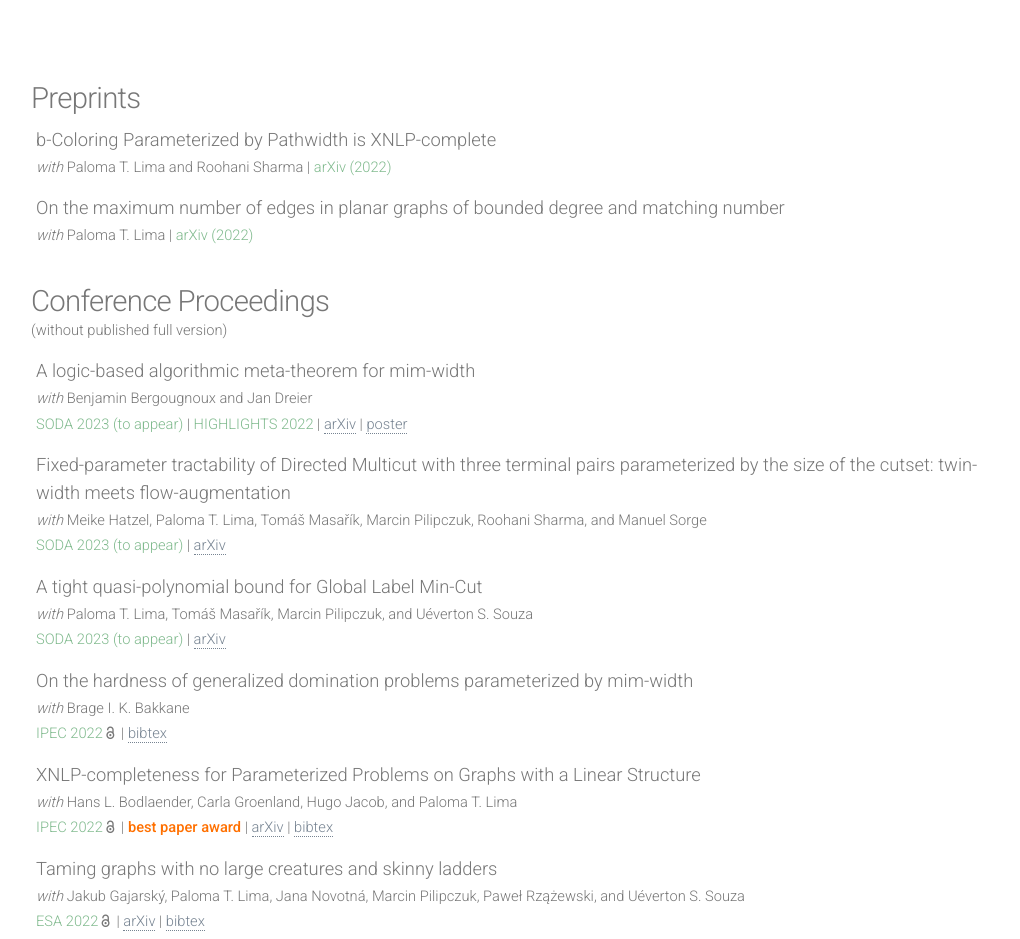
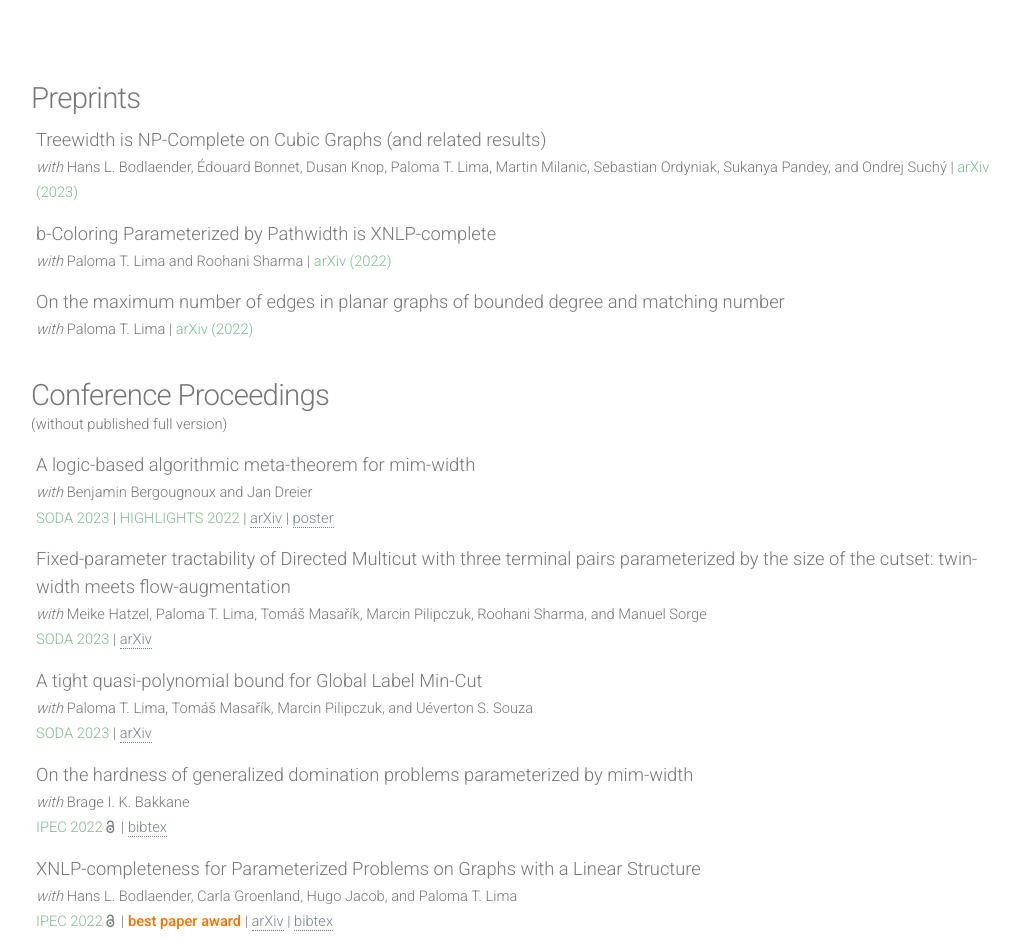
Before and after one commit to lars-jaffke/lars-jaffke.github.io, a plain HTML site: page publications.html in a window 1280 px wide. Shown: the part 363-1302 px from the top of the page, without its empty margins (129-1149 px from the left). Drawn offline with nearby package versions, Linux system fonts and the light colour scheme; files whose address does not match are found by name.

Commit message:
Publication update

```diff
--- a/publications.html
+++ b/publications.html
@@ -54,6 +54,10 @@
 				 <section>
 					 <h2>Preprints</h2>
 
+					 <div class="item"><span style='font-size:1.25em; margin-bottom:5px'>Treewidth is NP-Complete on Cubic Graphs (and related results)</span><br>
+					 <em>with</em> <a class='blanklnk' href='https://webspace.science.uu.nl/~bodla101/'>Hans L. Bodlaender</a>, <a class='blanklnk' href='http://perso.ens-lyon.fr/edouard.bonnet/index.htm'>&#201douard Bonnet</a>, <a class='blanklnk' href='https://knopdusa.pages.fit'>Dusan Knop</a>, <a class='blanklnk' href='https://itu.dk/~palt/'>Paloma T. Lima</a>, <a class='blanklnk' href='https://osebje.famnit.upr.si/~martin.milanic/'>Martin Milanic</a>, <a class='blanklnk' href='https://eps.leeds.ac.uk/computing/staff/8786/dr-sebastian-ordyniak'>Sebastian Ordyniak</a>, <a class='blanklnk' href='https://dblp.uni-trier.de/pid/283/7019.html'>Sukanya Pandey</a>, and <a class='blanklnk' href='https://fit.cvut.cz/en/faculty/people/5378-ondrej-suchy'>Ondrej Such&#253</a>
+					 | <a href='https://arxiv.org/abs/2301.10031/'>arXiv (2023)</a>
+					 </div>
 					 <div class="item"><span style='font-size:1.25em; margin-bottom:5px'>b-Coloring Parameterized by Pathwidth is XNLP-complete</span><br>
 					 <em>with</em> <a class='blanklnk' href='https://itu.dk/~palt/'>Paloma T. Lima</a> and <a class='blanklnk' href='https://people.mpi-inf.mpg.de/~rsharma/'>Roohani Sharma</a>
 					 | <a href='https://arxiv.org/abs/2209.07772/'>arXiv (2022)</a>
@@ -70,7 +74,7 @@
 					 <div class="item"><span style='font-size:1.25em; margin-bottom:5px'>A logic-based algorithmic meta-theorem for mim-width</span><br>
 					 <em>with</em> <a class='blanklnk' href='https://folk.uib.no/bbe089/'>Benjamin Bergougnoux</a> and <a class='blanklnk' href='https://www.ac.tuwien.ac.at/people/dreier/'>Jan Dreier</a>
 					<br>
-					 <a href='https://www.siam.org/conferences/cm/conference/soda23' title='34th Annual ACM-SIAM Symposium on Discrete Algorithms'>SODA 2023 (to appear)</a>
+					 <a href='https://epubs.siam.org/doi/10.1137/1.9781611977554.ch125' title='34th Annual ACM-SIAM Symposium on Discrete Algorithms'>SODA 2023</a>
 					 | <a href='https://highlights-conference.org/2022/'>HIGHLIGHTS 2022</a>
 					 | <a class='dotted-link' href='https://arxiv.org/abs/2202.13335'>arXiv</a>
 					 | <a class='dotted-link' href='pdfs/mimlog-poster-highlights.pdf'>poster</a>
@@ -78,13 +82,13 @@
 					 <div class="item"><span style='font-size:1.25em; margin-bottom:5px'>Fixed-parameter tractability of Directed Multicut with three terminal pairs parameterized by the size of the cutset: twin-width meets flow-augmentation</span><br>
 					 <em>with</em> <a class='blanklnk' href='https://logic.las.tu-berlin.de/Members/Hatzel/'>Meike Hatzel</a>, <a class='blanklnk' href='https://itu.dk/~palt/'>Paloma T. Lima</a>, <a class='blanklnk' href='http://tarken.krakonos.org/'>Tom&#225&#353 Masa&#345&#237k</a>, <a class='blanklnk' href='https://www.mimuw.edu.pl/~malcin/'>Marcin Pilipczuk</a>, <a class='blanklnk' href='https://people.mpi-inf.mpg.de/~rsharma/'>Roohani Sharma</a>, and <a class='blanklnk' href='https://manyu.pro/'>Manuel Sorge</a>
 					<br>
-					 <a href='https://www.siam.org/conferences/cm/conference/soda23' title='34th Annual ACM-SIAM Symposium on Discrete Algorithms'>SODA 2023 (to appear)</a>
+					 <a href='https://epubs.siam.org/doi/10.1137/1.9781611977554.ch123' title='34th Annual ACM-SIAM Symposium on Discrete Algorithms'>SODA 2023</a>
 					 | <a class='dotted-link' href='https://arxiv.org/abs/2207.07425'>arXiv</a>
 					 </div>
 					 <div class="item"><span style='font-size:1.25em; margin-bottom:5px'>A tight quasi-polynomial bound for Global Label Min-Cut</span><br>
 					 <em>with</em> <a class='blanklnk' href='https://itu.dk/~palt/'>Paloma T. Lima</a>, <a class='blanklnk' href='http://tarken.krakonos.org/'>Tom&#225&#353 Masa&#345&#237k</a>, <a class='blanklnk' href='https://www.mimuw.edu.pl/~malcin/'>Marcin Pilipczuk</a>, and <a class='blanklnk' href='http://www.ic.uff.br/~ueverton/'>U&#233verton S. Souza</a>
 					<br>
-					 <a href='https://www.siam.org/conferences/cm/conference/soda23' title='34th Annual ACM-SIAM Symposium on Discrete Algorithms'>SODA 2023 (to appear)</a>
+					 <a href='https://epubs.siam.org/doi/10.1137/1.9781611977554.ch12' title='34th Annual ACM-SIAM Symposium on Discrete Algorithms'>SODA 2023</a>
 					 | <a class='dotted-link' href='https://arxiv.org/abs/2207.07426'>arXiv</a>
 					 </div>
 					 <div class="item"><span style='font-size:1.25em; margin-bottom:5px'>On the hardness of generalized domination problems parameterized by mim-width</span><br>
```
